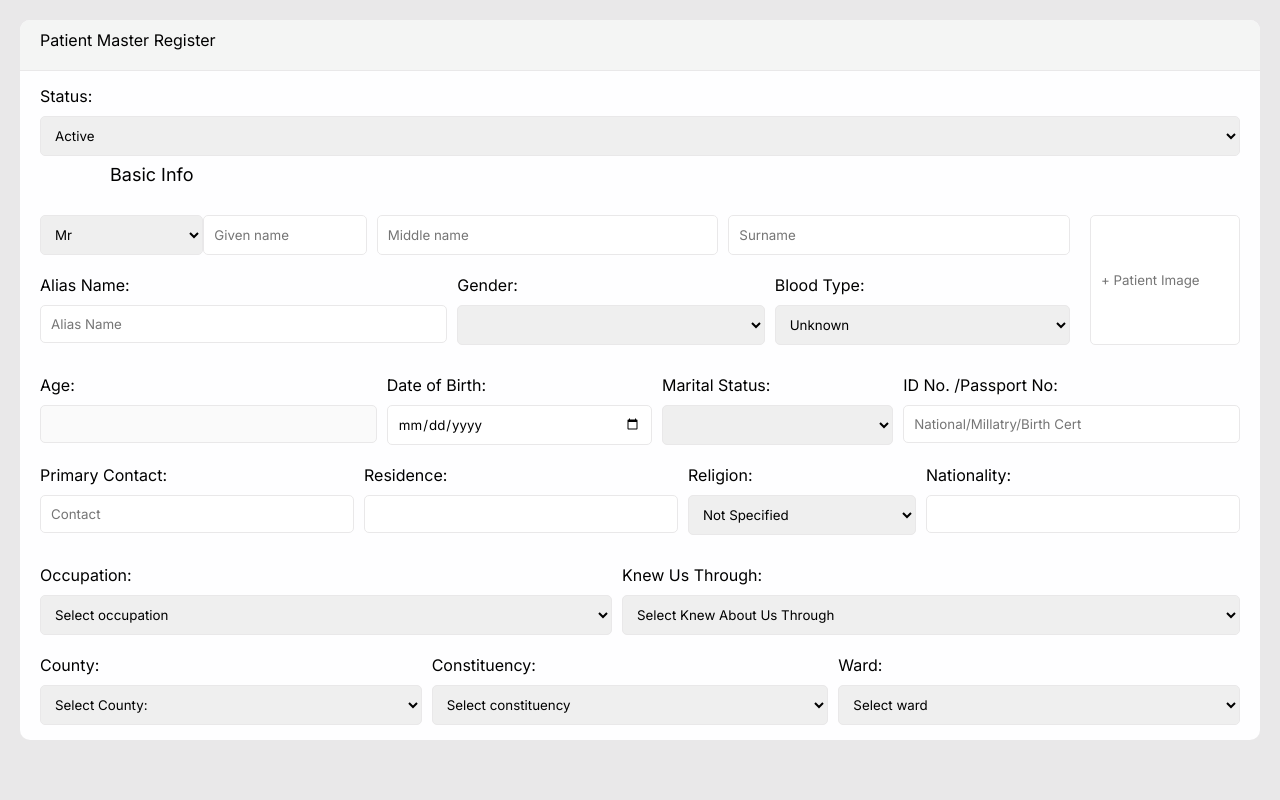
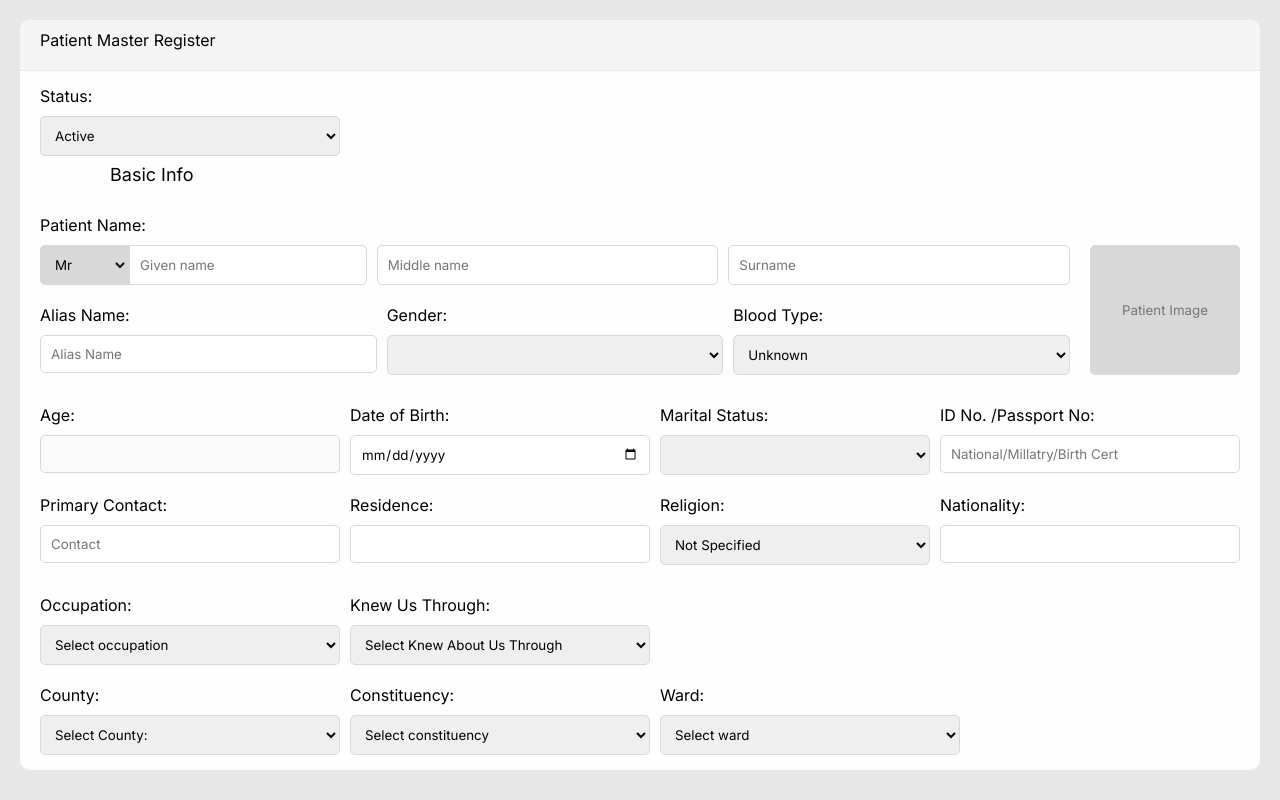
Before and after one commit to githubarj/patient-master, a React (Vite) app: page /patient-form in a window 1280 px wide. Built offline with nearby package versions, Linux system fonts and the light colour scheme.

Commit message:
done with styling

```diff
--- a/src/Components/Form/Form.jsx
+++ b/src/Components/Form/Form.jsx
@@ -51,7 +51,9 @@ function Form() {
 
           <div className="form-row-1">
             <div className="form-row-1-inputs">
+              <label htmlFor="givenName" className="given-name-label" >Patient Name:
               <div className="fr1-row fr1-row-nolabel ">
+
                 <div className="suffix-gname">
                   <select
                     onChange={handleChange}
@@ -69,6 +71,7 @@ function Form() {
                   <input
                     type="text"
                     name="givenName"
+                    id="givenName"
                     value={formData.name.givenName}
                     onChange={handleChange}
                     placeholder="Given name"
@@ -91,7 +94,8 @@ function Form() {
                   placeholder="Surname"
                 />
               </div>
-              <div className="fr1-row">
+              </label>
+              <div className="fr1-row fr1-row-labled ">
                 <label htmlFor="aliasName">
                   Alias Name:
                   <input
@@ -141,13 +145,18 @@ function Form() {
                 </label>
               </div>
             </div>
+
+               <label htmlFor= "patientImage" className= "patient-image-label" >
+              <p> patientImage  </p>
             <input
               className="form-row-1-image"
               type="text"
               id="patientImage"
               name="patientImage"
-              placeholder="+ Patient Image"
+              placeholder="Patient Image"
+
             />
+            </label>
           </div>
 
           <div className="form-row-2">
--- a/src/Components/Form/form.css
+++ b/src/Components/Form/form.css
@@ -10,10 +10,10 @@ form {
 
 .form-itself select,
 .form-itself input {
-  padding: 10px !important ;
-  border: 1px solid var(--accent-color);
+  padding: 10px ;
+  border: 1px solid #d9d8d9;
   border-radius: 5px;
-  width: 100% !important ;
+  width: 100% ;
 }
 
 .form-itself label {
@@ -22,6 +22,7 @@ form {
   gap: 10px;
   align-items: flex-start;
   flex-grow: 1;
+  max-width: 300px
 }
 
 .form-body {
@@ -70,3 +71,52 @@ form {
   flex-grow: 1;
   width: 100%;
 }
+
+
+.suffix-gname select {
+  width: fit-content !important;
+  border-top-right-radius: 0px;
+  border-bottom-right-radius: 0px;
+  background-color: #d9d8d9;
+}
+
+.suffix-gname option {
+  background: #fff;
+}
+
+.suffix-gname input {
+  border-top-left-radius: 0px;
+  border-bottom-left-radius: 0px;
+}
+.fr1-row-nolabel {
+  width: 100%;
+}
+
+.given-name-label {
+  max-width: none !important;
+}
+
+.form-row-1-inputs label {
+  max-width:none!important;
+}
+
+.fr1-row-labled label {
+  flex: 1 !important;
+}
+
+.form-row-1-image {
+  height: 100%;
+}
+
+.patient-image-label{
+  max-width: fit-content !important ;
+}
+
+.patient-image-label > p {
+  opacity: 0;
+}
+
+.form-row-1-image {
+  background: #d9d8d9;
+  text-align: center;
+}
--- a/src/Components/Loading/Loading.jsx
+++ b/src/Components/Loading/Loading.jsx
@@ -4,7 +4,7 @@ import { CgSearchLoading } from "react-icons/cg";
 function Loading() {
   return (
     <div className="loading-container" >
-        <h1>Laoding...</h1>
+        <h1>Loading...</h1>
         <CgSearchLoading />
     </div>
   )
--- a/src/Components/Loading/loading.css
+++ b/src/Components/Loading/loading.css
@@ -0,0 +1,5 @@
+.loading-container {
+    display: flex;
+    justify-content: center;
+
+}
--- a/src/index.css
+++ b/src/index.css
@@ -22,7 +22,7 @@ body::-webkit-scrollbar {
   --header-color: #f4f5f4;
   --main-color: #fefeff;
   --green-shade: #2ac22a;
-  --grey-shade: #706f6f;
+  --grey-shade: #1f1717;
   --red-shade: #ea3c4d;
 }
 
```
